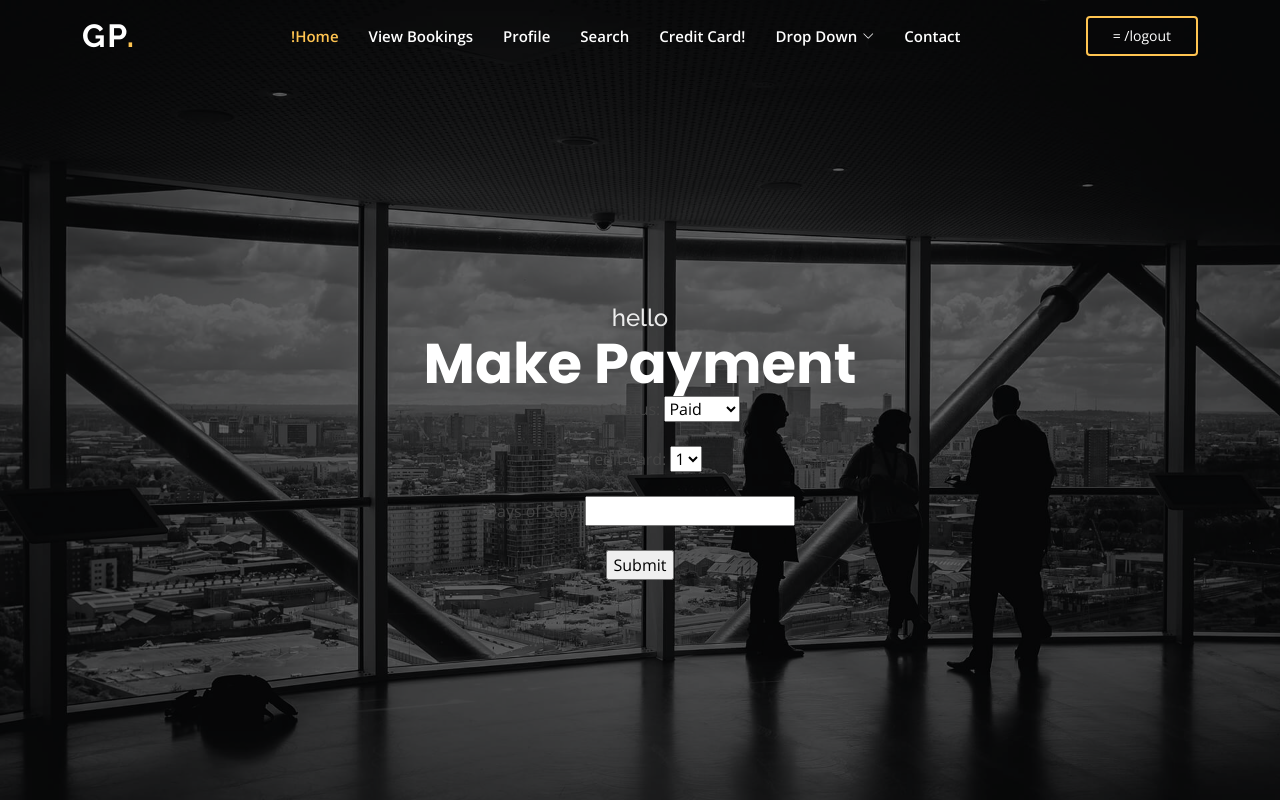
After one commit to MubarizKhan/CS-425-Database-Project, a Flask app: page /book_property/1 in a window 1280 px wide. The commit adds this page. Run offline with Flask 3, Linux system fonts and the light colour scheme; the visitor is signed in with stand-in values (Sample User, id 1); a database or web service that is not in the repository returns one stand-in record (values such as "Sample title"); some libraries are stand-ins or nearby versions.

Commit message:
adding make_payment module

```diff
--- a/app.py
+++ b/app.py
@@ -327,19 +327,19 @@ def insert_neighborhood():
 
 @app.route('/renter_profile')
 def renter_profile():
-  print('NOOOOOOOOOOOOOOOOOOOOOONONONNNNNNNNNNNNNNNNNNNNWS')
-  print('NOOOOOOOOOOOOOOOOOOOOOONONONNNNNNNNNNNNNNNNNNNNWS')
+  # print('NOOOOOOOOOOOOOOOOOOOOOONONONNNNNNNNNNNNNNNNNNNNWS')
+  # print('NOOOOOOOOOOOOOOOOOOOOOONONONNNNNNNNNNNNNNNNNNNNWS')
 
   return render_template('renter_profile.html')
 
 @app.route('/renter_add_address', methods=['get'])
 def renter_add_address():
-  print('in renter adddd addressssss')
+  # print('in renter adddd addressssss')
   return render_template('renter_add_address.html')
 
 @app.route('/renter_add_address',methods=['POST'])
 def renter_insert_address():
-  print('hryy we in insert add addresssss')
+  # print('hryy we in insert add addresssss')
 
   if request.method == 'POST':
     conn = get_db_connection()
@@ -504,6 +504,60 @@ def modify_creditcard(credit_cardid):
       addresses = cur.fetchall()
       return render_template('modify_creditcard.html', creditcard=creditcard, addresses=addresses)
 
+@app.route('/book_property/<int:id>', methods=['GET'])
+def book_property(id):
+  conn = get_db_connection()
+  cur = conn.cursor()
+  # renturn
+  cur.execute('SELECT renter_id FROM renters WHERE user_id=%s', (session['user_id'],))
+  renter_id = cur.fetchone()
+
+  cur.execute('SELECT * FROM creditcard WHERE renter_id=%s', (renter_id,))
+  creditcards = cur.fetchall()
+
+  print(creditcards, renter_id)
+  return render_template('make_payment.html', id=id, creditcards=creditcards)
+
+
+  # return render_template('modify_address.html', address=address)
+@app.route('/book_property/<int:id>', methods=['POST'])
+def make_payment(id):
+
+  print('make payment')
+  conn = get_db_connection()
+  cur = conn.cursor()
+
+  cur.execute('SELECT * FROM property WHERE property_id=%s', (id, ))
+  property = cur.fetchall()
+
+  cur.execute('SELECT renter_id FROM renters WHERE user_id=%s', (session['user_id'], ))
+  renter_id = cur.fetchone()
+
+
+  if request.method == 'POST':
+    print('make payment we gon make it thruuuuuuuuuuuu')
+  #       # get form data
+  #       payment_status = request.form['payment_status']
+    credit_card_id = request.form['credit_card_id']
+    print(credit_card_id)
+    days_of_stay = request.form['days_of_stay']
+        # calculate payment_amount
+    payment_amount = price * int(days_of_stay)
+
+        # # insert data into payment table
+        # cur.execute('INSERT INTO payment(payment_status, credit_card_id, renter_id, propertyid, agent_id, date, payment_amount) VALUES (%s, %s, %s, %s, %s, %s, %s)',
+        #             (payment_status, credit_card_id, renter_id, id, agent_id, today, payment_amount))
+        # conn.commit()
+  # return redirect(url_for('buyer_index'))
+  # get all credit cards belonging to the current user
+  # print(propertu)
+  print('payment_amount', payment_amount)
+  print('this is property', property)
+  print(days_of_stay, 'days_of_stay')
+  print('this is renter_id' , renter_id)
+
+  # return render_template('make_payment.html')#, id=id, creditcards=creditcards)
+  return redirect(url_for('dummy'))
 
 
 @app.route('/logout')
--- /dev/null
+++ b/templates/make_payment.html
@@ -0,0 +1,34 @@
+{% extends 'renter_view.html' %}
+
+{% block content %}
+
+<h2> hello </h2>
+<!DOCTYPE html>
+<html>
+<head>
+	<title>Make Payment</title>
+</head>
+<body>
+	<h1>Make Payment</h1>
+
+	<form method="POST">
+		<label for="payment_status">Payment Status:</label>
+		<select name="payment_status" id="payment_status">
+			<option value="paid">Paid</option>
+			<option value="unpaid">Unpaid</option>
+		</select>
+		<br><br>
+		<label for="credit_card_id">Credit Card:</label>
+		<select name="credit_card_id" id="credit_card_id">
+			{% for card in creditcards %}
+			<option value="{{ card[0] }}">{{ card[0] }}</option>
+			{% endfor %}
+		</select>
+		<br><br>
+		<label for="days_of_stay">Days of Stay:</label>
+		<input type="number" name="days_of_stay" id="days_of_stay">
+		<br><br>
+		<input type="submit" value="Submit">
+
+
+{% endblock %}
```
Also changed, not shown: templates/buyer_index.html (+7 -2 lines), 1 other file.
